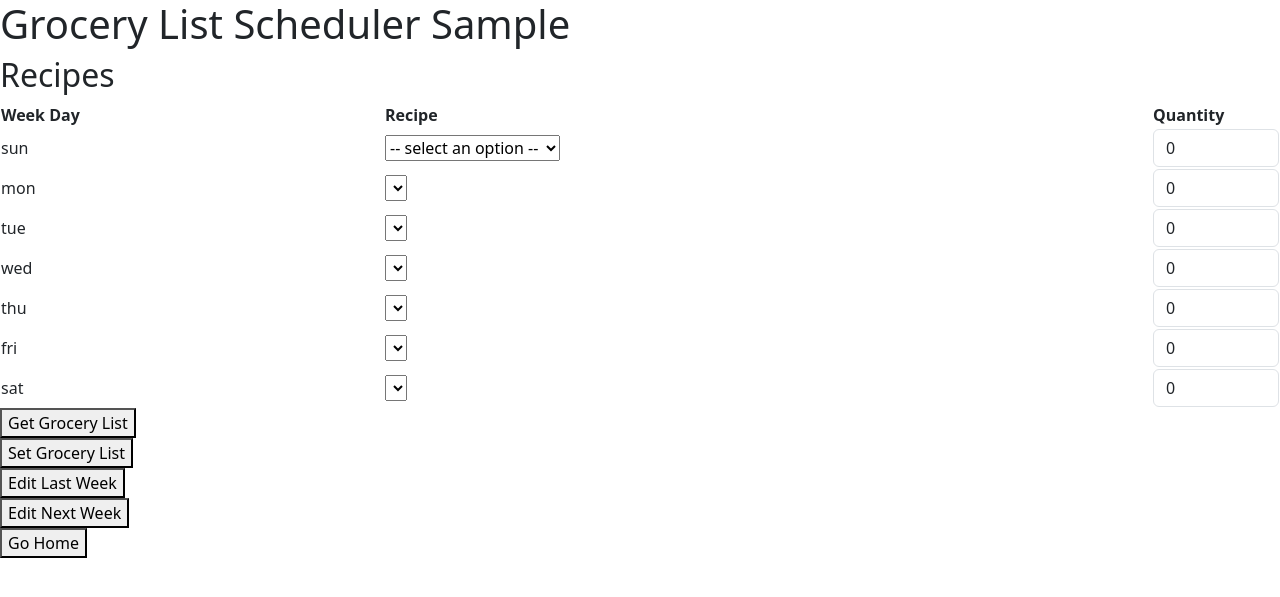
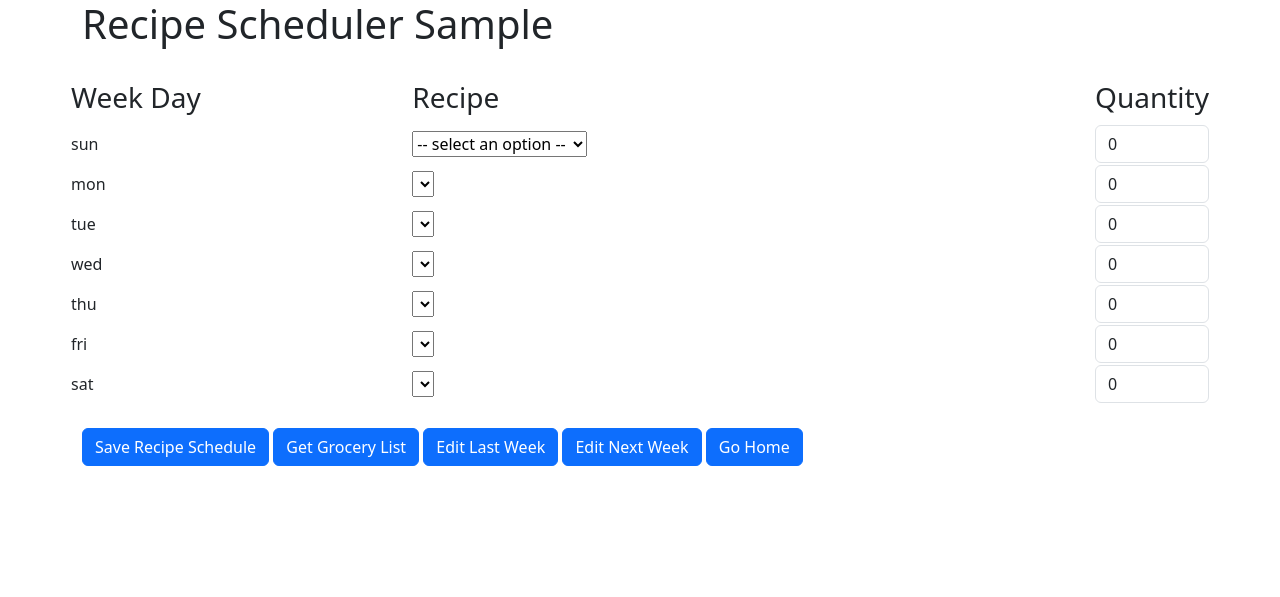
Before and after one commit to pkepley/recipe-site, a Flask app: template templates/recipe-scheduler.html in a window 1280 px wide. Shown: the top 597 px of the page. Run offline with Flask 2, Linux system fonts and the light colour scheme; the template is opened without the code that fills it: most values are stand-ins (such as "Sample title", 1, 10 or a date in 2020); lists and menus that the app fills with data are empty; some libraries are stand-ins or nearby versions.

Commit message:
Utiliz bootstrap for UI

```diff
--- a/templates/recipe-scheduler.html
+++ b/templates/recipe-scheduler.html
@@ -1,7 +1,7 @@
 <!DOCTYPE html>
 <html>
   <head>
-    <title>Recipe Scheduler Grocery List Builder</title>
+    <title>Recipe Scheduler</title>
     {% include 'common-loads.html' %}
     <script src="/recipe-site/static/recipe-scheduler.js"></script>
     <script>
@@ -18,14 +18,20 @@
     </script>
   </head>
   <body onload="onLoadPage()">
-    <h1> Grocery List Scheduler <span id="week-start">{{week_start}}</span></h1>
-    <h2> Recipes </h2>
-    <div>
-<template>
-  <b-calendar block locale="en-US"></b-calendar>
-</template>
+    <div class="container">
+      <div class="row">
+        <h1> Recipe Scheduler <span id="week-start">{{week_start}}</span></h1>
       </div>
-    <div id="recipe-div">
+      <br />
+      <!-- <div class="row"> -->
+      <!--   <h2> Recipes </h2> -->
+      <!-- </div> -->
+      <!--     <div class="row"> -->
+      <!-- <\!-- <template> -\-> -->
+      <!-- <\!--   <b-calendar block locale="en-US"></b-calendar> -\-> -->
+      <!-- <\!-- </template> -\-> -->
+      <!--     </div> -->
+      <div id="recipe-div" class="row">
         <table id="recipe-table" width="100%">
           <col style="width:25%">
           <col style="width:2.5%">
@@ -34,10 +40,10 @@
           <col style="width:10%">
           <thead>
           <tr>
-          <th>Week Day</th>
+            <th><h3>Week Day</h3></th>
             <th colspan="2"></th>
-          <th>Recipe</th>
-          <th>Quantity</th>
+            <th><h3>Recipe</h3></th>
+            <th><h3>Quantity</h3></th>
           </tr>
           </thead>
           <tbody id="recipe-table-body">
@@ -47,14 +53,14 @@
             <td>
               {% if day != "sun" %}
               <a onclick="moveUp('{{day}}')">
-              <i class="bi bi-arrow-up"></i>
+                <i class="bi bi-arrow-up" style="cursor: pointer"></i>
               </a>
               {% endif %}
             </td>
             <td>
               {% if day != "sat" %}
               <a onclick="moveDown('{{day}}')">
-              <i class="bi bi-arrow-down"></i>
+                <i class="bi bi-arrow-down" style="cursor: pointer"></i>
               </a>
               {% endif %}
             </td>
@@ -69,25 +75,14 @@
           </tbody>
         </table>
       </div>
-
+      <br />
       <div>
-      <button onclick="getGroceryListPrint()">Get Grocery List</button>
+          <button class="btn btn-primary" onclick="setGroceryList()"><i class="bi bi-save"></i> Save Recipe Schedule</button>
+          <button class="btn btn-primary" onclick="getGroceryListPrint()"> <i class="bi bi-list-ol"></i> Get Grocery List</button>
+          <button class="btn btn-primary" onclick="changeWeek(-1)"> <i class="bi bi-pen"></i> Edit Last Week</button>
+          <button class="btn btn-primary" onclick="changeWeek(+1)"> <i class="bi bi-pen"></i> Edit Next Week</button>
+          <button class="btn btn-primary" onclick="window.location.href='/recipe-site/'"> <i class="bi bi-house-fill"></i> Go Home</button>
       </div>
-
-    <div>
-      <button onclick="setGroceryList()">Set Grocery List</button>
-    </div>
-
-    <div>
-      <button onclick="changeWeek(-1)">Edit Last Week</button>
-    </div>
-
-    <div>
-      <button onclick="changeWeek(+1)">Edit Next Week</button>
-    </div>
-
-    <div>
-      <button onclick="window.location.href='/recipe-site/'">Go Home</button>
     </div>
   </body>
 </html>
--- a/templates/recipe.html
+++ b/templates/recipe.html
@@ -5,6 +5,7 @@
     {% include 'common-loads.html' %}
   </head>
   <body onload="onLoadPage()">
+    <div class="container">
     <h1> {{recipe_name}} </h1>
     <h2> Ingredients </h2>
     <div id="ingredient_div">
@@ -25,7 +26,8 @@
     </div>
 
     <div>
-      <button onclick="window.location.href='/recipe-site/'">Go Home</button>
+      <button class="btn btn-primary" onclick="window.location.href='/recipe-site/'"> <i class="bi bi-house-fill"></i> Go Home</button>
+    </div>
     </div>
   </body>
 </html>
```
Also changed, not shown: templates/grocery-list-print.html (+4 -3 lines), templates/grocery-list.html (+9 -9 lines), templates/index.html (+15 -13 lines). Lines whose indentation alone changed are shown as unchanged.
